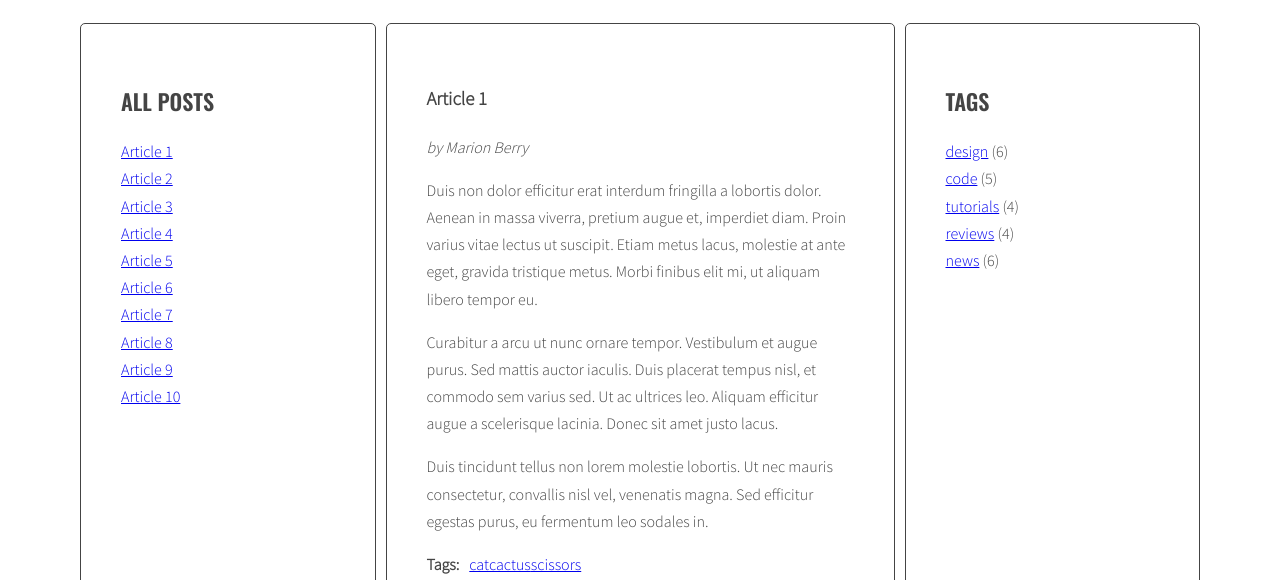
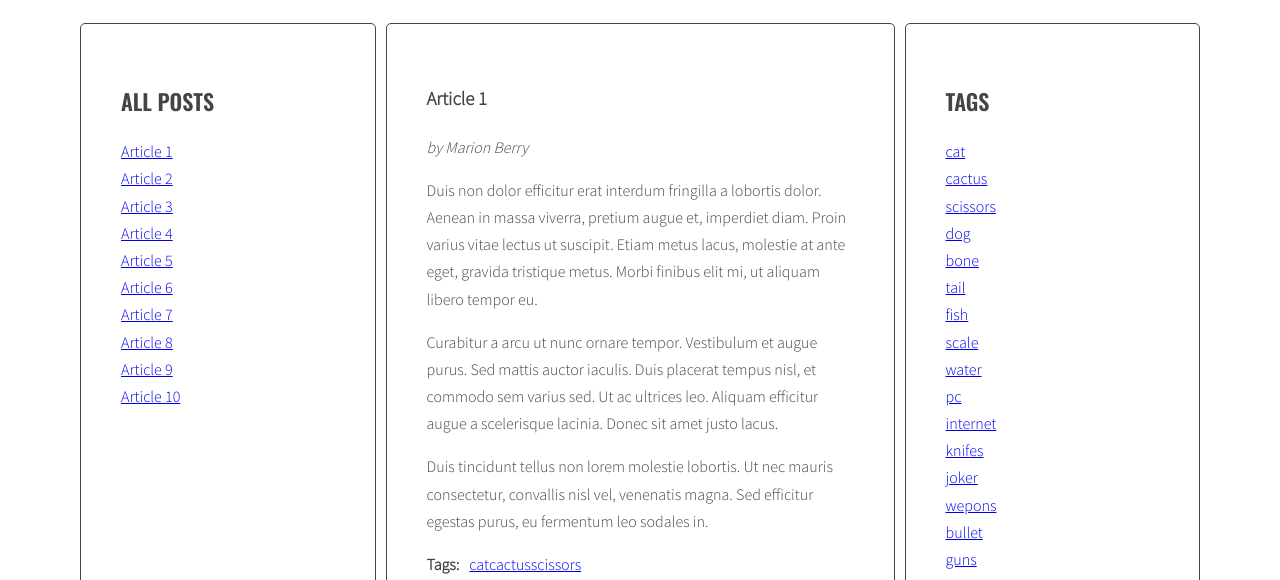
Before and after one commit to Zer0-web/javascript-blog, a website: page index.html in a window 1280 px wide. Shown: the part 220-800 px from the top of the page. Drawn offline with nearby package versions, Linux system fonts and the light colour scheme.

```diff
--- a/index.html
+++ b/index.html
@@ -190,11 +190,11 @@
             <aside class="sidebar">
               <h2 class="section-title">Tags</h2>
               <ul class="list tags">
-                <li><a href="#">design</a> <span>(6)</span></li>
+                <!-- <li><a href="#">design</a> <span>(6)</span></li>
                 <li><a href="#">code</a> <span>(5)</span></li>
                 <li><a href="#">tutorials</a> <span>(4)</span></li>
                 <li><a href="#">reviews</a> <span>(4)</span></li>
-                <li><a href="#">news</a> <span>(6)</span></li>
+                <li><a href="#">news</a> <span>(6)</span></li> -->
               </ul>
               <!--<h2 class="section-title">Authors</h2>
               <ul class="list authors">
--- a/js/script.js
+++ b/js/script.js
@@ -53,7 +53,10 @@
 const optArticleSelector = '.post',
   optTitleSelector = '.post-title',
   optTitleListSelector = '.titles',
-  optArticleTagsSelector = '.post-tags .list';
+  optArticleTagsSelector = '.post-tags .list',
+  optArticleAuthorSelector = '.post-author',
+  optCloudClassCount = 5,
+  optCloudClassPrefix = 'tag-size';
 
 function generateTitleLinks(customSelector = ''){
 
@@ -96,10 +99,32 @@
 for(let link of links){
   link.addEventListener('click', titleClickHandler);
 }
-
+function calculateTagsParams(tags){
+  const params = {
+    max: 0,
+    min: 999999
+  };
+  for (let tag in tags) {
+    console.log(tag + ' is used ' + tags[tag] + ' times');
+    if (tags[tag] > params.max) {
+      params.max = tags[tag];
+    }
+    if (tags[tag] < params.min) {
+      params.min = tags[tag];
+    }
+  }
+  return params;
+}
+function calculateTagClass(count, params) {
+  const normalizedCount = count - params.min;
+  const normalizedMax = params.max - params.min;
+  const percentage = normalizedCount / normalizedMax;
+  const classNumber = Math.floor(percentage * (optCloudClassCount - 1) + 1);
+  return classNumber;
+}
 function generateTags(){
   /* [NEW] create a new variable allTags with an empty array */
-  let allTags = [];
+  let allTags = {};
 
   /* find all articles */
   const articles = document.querySelectorAll(optArticleSelector);
@@ -127,14 +152,17 @@
       const linkHTML = '<li><a href="#' + tag + '">' + tag + '</a></li>';
       console.log('linkHTML: ', linkHTML);
       html = html + linkHTML;
-    /* add generated code to html variable */
-    }
-    titleList.innerHTML = html;
+      /* add generated code to html variable */
 
-    /* [NEW] check if this link is NOT already in allTags */
-    if(allTags.indexOf(linkHTML) == -1){
-    /* [NEW] add generated code to allTags array */
-      allTags.push(linkHTML);
+      titleList.innerHTML = html;
+
+      /* [NEW] check if this link is NOT already in allTags */
+      if(!allTags[tag]) {
+        /* [NEW] add tag to allTags object */
+        allTags[tag] = 1;
+      } else {
+        allTags[tag]++;
+      }
     }
   }
   /* END LOOP: for each tag */
@@ -146,10 +174,23 @@
   /* [NEW] find list of tags in right column */
   const tagList = document.querySelector('.tags');
 
-  /* [NEW] add html from allTags to tagList */
-  tagList.innerHTML = allTags.join(' ');
+  /* [NEW] create variable for all links HTML code */
+  const tagsParams = calculateTagsParams(allTags);
+  console.log('tagsParams: ', tagsParams);
+  let allTagsHTML = '';
+
+  /* [NEW] START LOOP: for each tag in allTags: */
+  for(let tag in allTags){
+  /* [NEW] generate code of a link and add it to allTagsHTML */
+    const tagLinkHTML = '<li><a href="#tag-' + tag + '" class="' + optCloudClassPrefix + calculateTagClass(allTags[tag], tagsParams) + '">' + tag + '</a></li>';
+    console.log('tagLinkHTML:', tagLinkHTML);
+    allTagsHTML += tagLinkHTML;
+  }
+  /* [NEW] END LOOP: for each tag in allTags: */
+
+  /*[NEW] add HTML from allTagsHTML to tagList */
+  tagList.innerHTML = allTagsHTML;
 }
-
 
 generateTags();
 
@@ -200,6 +241,22 @@
 
 addClickListenersToTags();
 
+function generateAuthors() {
+  /* find all authors */
+  const authors = document.querySelectorAll(optArticleAuthorSelector);
+  for (const author of authors) {
+    // const authorList = author.innerHTML;
+    // let html = '';
+    const articleAuthor = author.getAttribute('data-author');
+    console.log('articleAuthor: ', articleAuthor);
+    const authorElement = document.createElement('a');
+    authorElement.setAttribute('href', `#${articleAuthor}`);
+    authorElement.innerText = articleAuthor;
+    author.appendChild(authorElement);
+  }
+}
+generateAuthors();
+
 function authorClickHandler(event) {
   event.preventDefault();
   const clickedElement = this;
```
